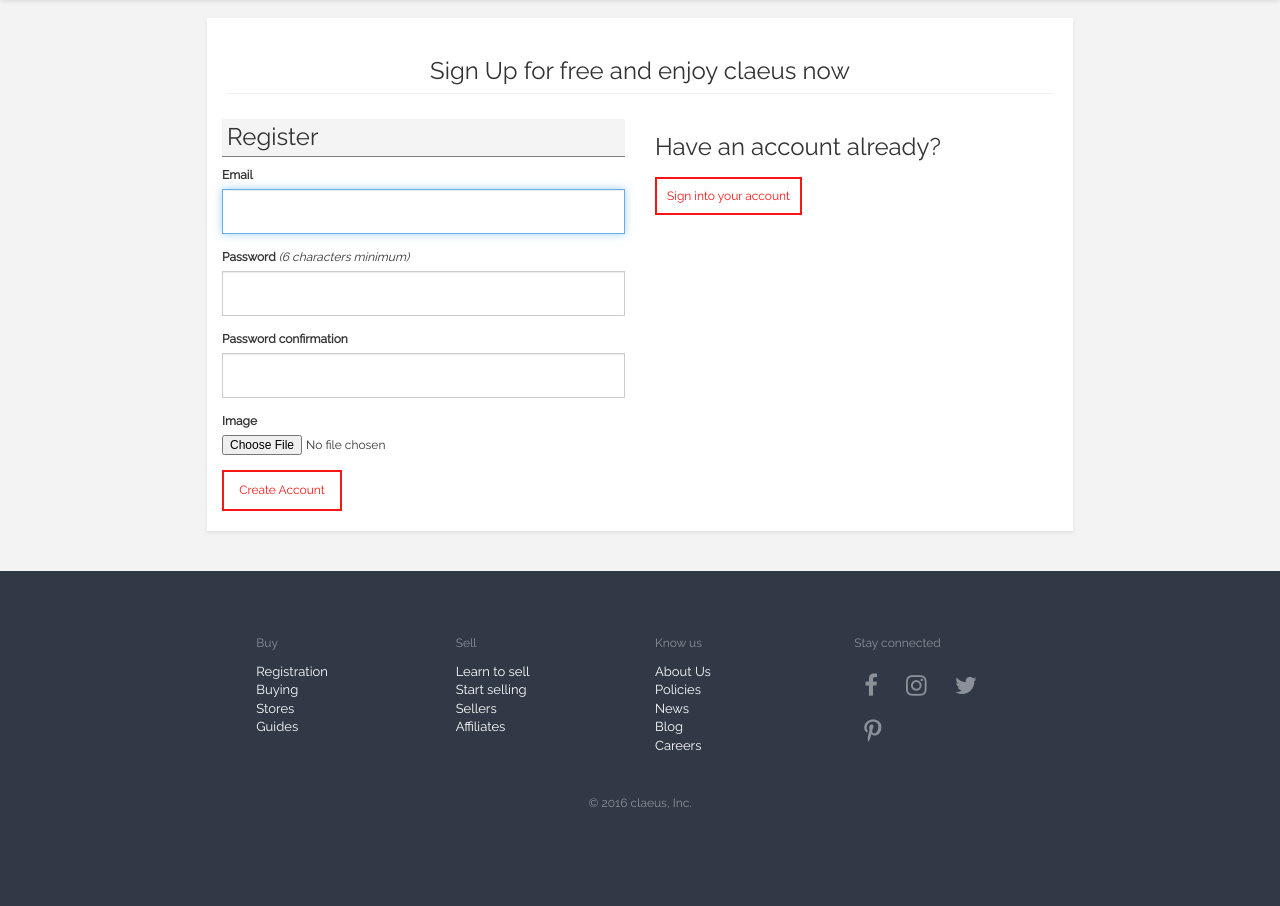
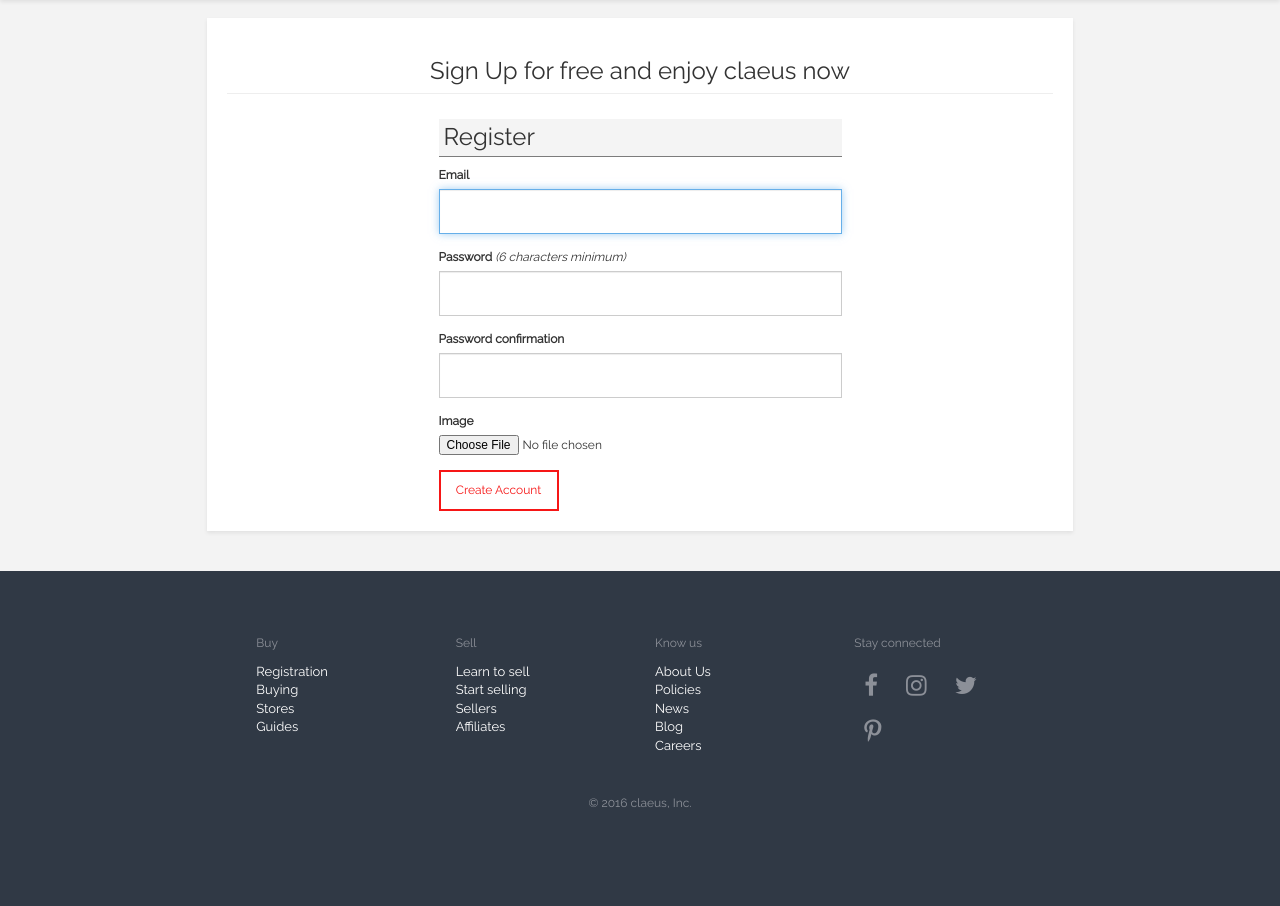
Before and after one commit to claeusdev/mai, a Rails app: page /users/sign_up in a window 1280 px wide. Shown: the part 62-968 px from the top of the page. Run offline with Rails 7, Linux system fonts and the light colour scheme; style sheets or scripts are compiled from the project's sources; parts of the project's set-up code (start-up, migrations or seed data) failed here and were passed over; some libraries are stand-ins or nearby versions.

```diff
--- a/app/views/devise/registrations/new.html.erb
+++ b/app/views/devise/registrations/new.html.erb
@@ -2,7 +2,7 @@
   <div class="section clearfix">
     <div class="row">
       <h3 class="page-header">Sign Up for free and enjoy claeus now</h3>
-      <div class="col-md-6" id="thin-line ">
+      <div class="col-md-6 col-md-offset-3" id="thin-line ">
         <h3 class="section-header">Register</h3>
         <%= simple_form_for(resource, as: resource_name, url: registration_path(resource_name)) do |f| %>
           <%= devise_error_messages! %>
@@ -35,12 +35,6 @@
           </div>
         <% end %>
       </div>
-      <div class="col-md-6" >
-        <h3>Have an account already?</h3><br>
-        <%= link_to "Sign into your account", new_user_session_path, class: "button-other" %>
-
-      </div>
-
     </div>
   </div>
 </div>
--- a/app/views/pages/home.html.erb
+++ b/app/views/pages/home.html.erb
@@ -31,8 +31,7 @@
     </div>
   </div>
   <div class="">
-    <h5>maimai is the home to emerging brands and authentic goods. It's a place where you can launch a custom store in minutes.
-</h5>
+
   </div>
   <div class="">
     <div class="row">
```
Also changed, not shown: app/views/devise/sessions/new.html.erb (+2 -5 lines).
